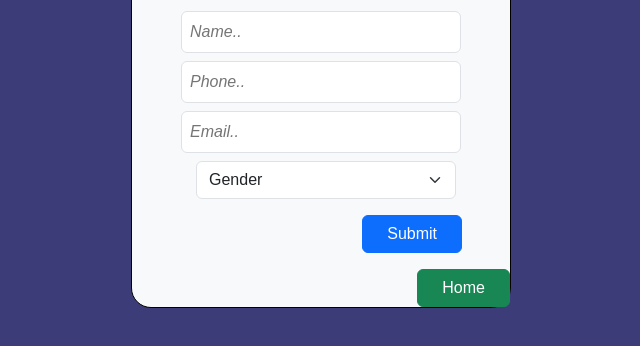
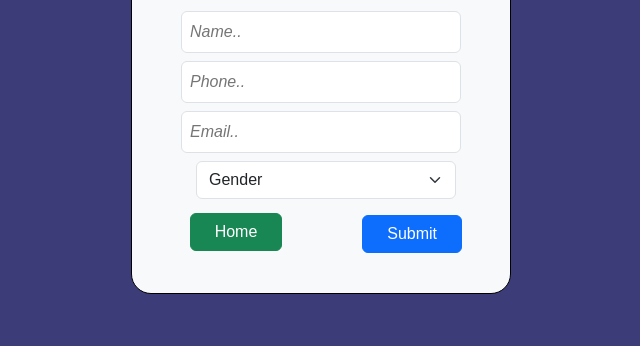
Before and after one commit to ajmal1722/nodeProject, a website: page form.html in a window 1280 px wide. Shown: the part 204-550 px from the top of the page, without its empty margins (319-959 px from the left). Drawn offline with nearby package versions, Linux system fonts and the light colour scheme.

Commit message:
changed the alignments of button

```diff
--- a/app.js
+++ b/app.js
@@ -23,14 +23,14 @@ const generateTableRows = () => {
 const server = http.createServer(function(req, res) {
     let path = req.url;
 
-    if (path === '/' || path.toLowerCase() === '/home?'){
+    if (path === '/' || path.toLowerCase() === '/home?' || path.toLowerCase() === '/home'){
         res.writeHead(200, {
             'Content-Type' : 'text/html'
             // 'Content-Type' : 'application/json'
         })
         const tableContent = tableTemplate.replace('{{%TABLE_BODY%}}', generateTableRows())
         res.end(home.replace('{{%TABLE_CONTENT%}}', tableContent));
-    } else if (path.toLowerCase() === '/form?') {
+    } else if (path.toLowerCase() === '/form?' || path.toLowerCase() === '/form') {
         res.writeHead(200, {
             'Content-Type' : 'text/html'
         })
--- a/form.html
+++ b/form.html
@@ -16,6 +16,10 @@
         .div-bord{
             border: 1px solid black;
             border-radius: 20px;
+        }
+        .btn-home{
+            margin-left: -170px;
+            margin-top: -100px;
         }
     </style>
 </head>
@@ -43,11 +47,9 @@
                         <input class="btn btn-primary px-4" type="submit" value="Submit">
                     </div>
                 </form>
-                <div class="d-flex justify-content-end">
-                    <form action="/home">
-                        <input class="btn btn-success px-4 submit" type="submit" value="Home">
-                    </form>
-                </div>
+                <form action="/home">
+                    <input class="btn btn-success px-4 btn-home" type="submit" value="Home">
+                </form>
             </div>
         </div>
     </div>
```
